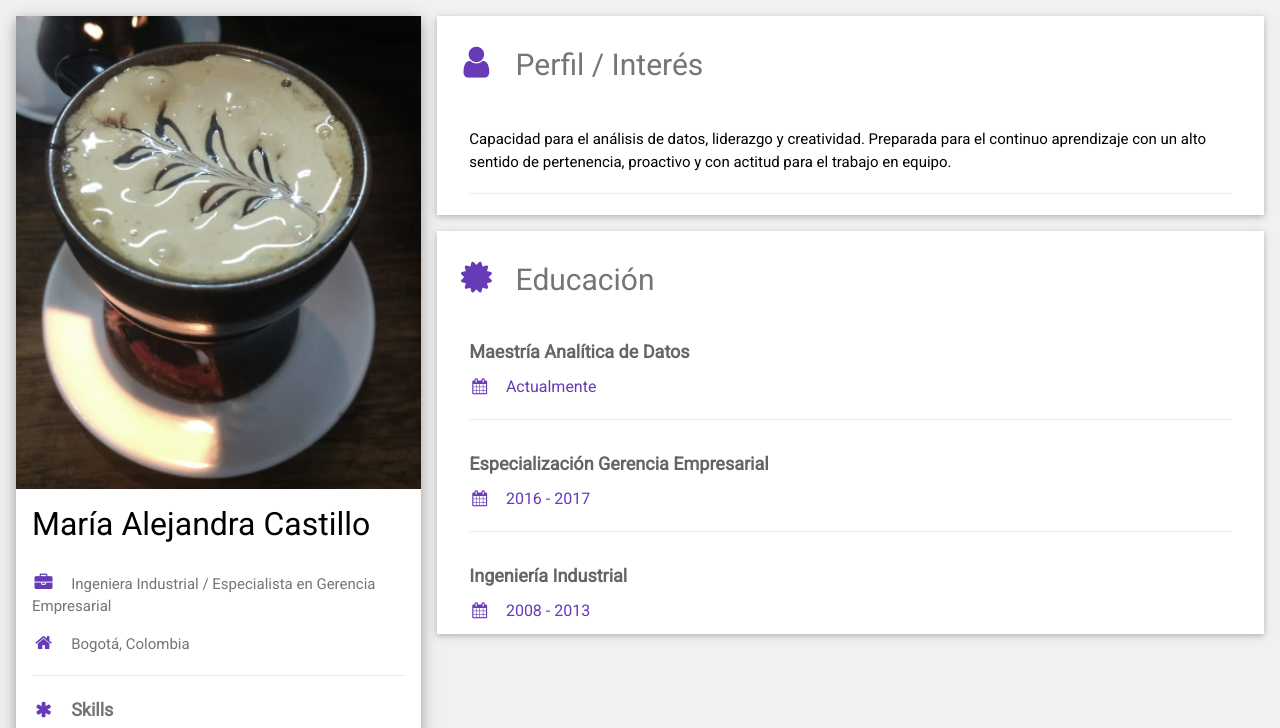
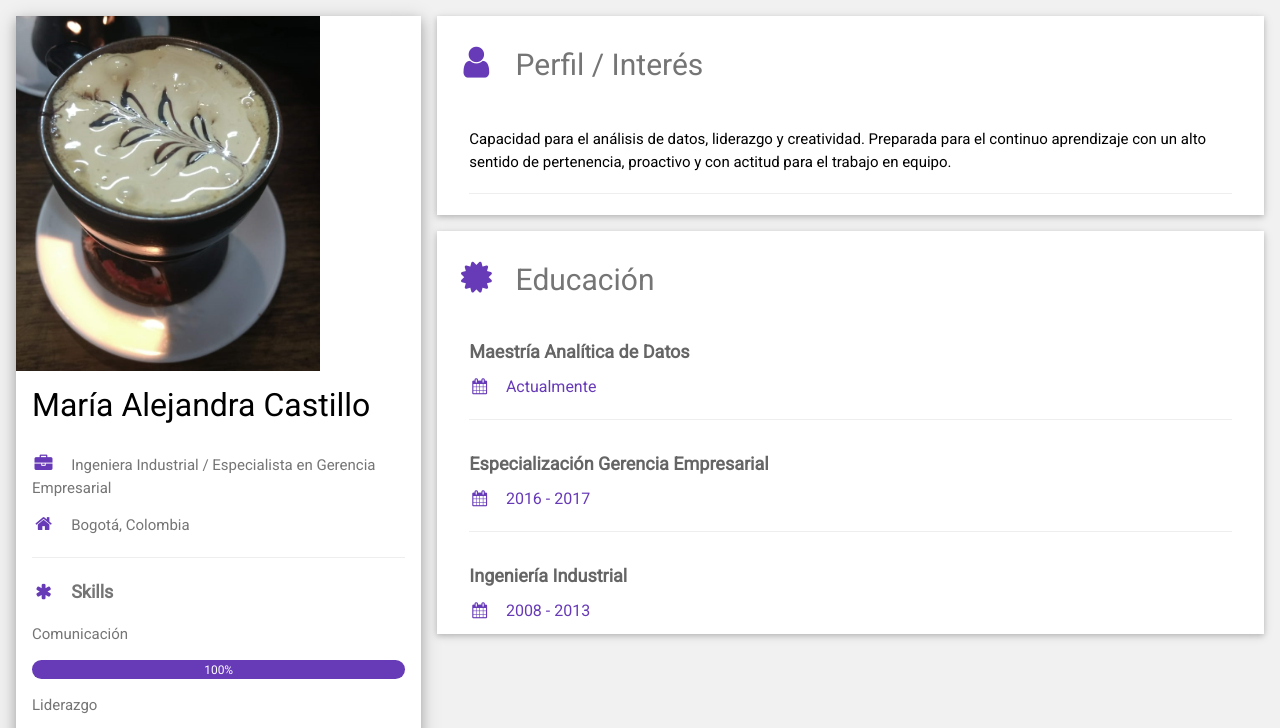
Before and after one commit to malejacp4/malejacp4.github.io, a plain HTML site: page index.html in a window 1280 px wide. Shown: the top 728 px of the page. Drawn offline with nearby package versions, Linux system fonts and the light colour scheme.

Commit message:
Update index.html

```diff
--- a/index.html
+++ b/index.html
@@ -22,7 +22,7 @@ html,body,h1,h2,h3,h4,h5,h6 {font-family: "Roboto", sans-serif}
 
       <div class="w3-white w3-text-grey w3-card-4">
         <div class="w3-display-container">
-          <img src="https://raw.githubusercontent.com/malejacp4/malejacp4.github.io/master/Imagenes/Cafe%20Vietnam.PNG" style="width:100%" alt="Avatar">
+          <img src="https://raw.githubusercontent.com/malejacp4/malejacp4.github.io/master/Imagenes/Cafe%20Vietnam.PNG" style="width:75%" alt="Avatar">
           <div class="w3-container w3-text-black">
              <h2 style="font-size:2.5vw">María Alejandra Castillo</h2>
         	</div>
```
